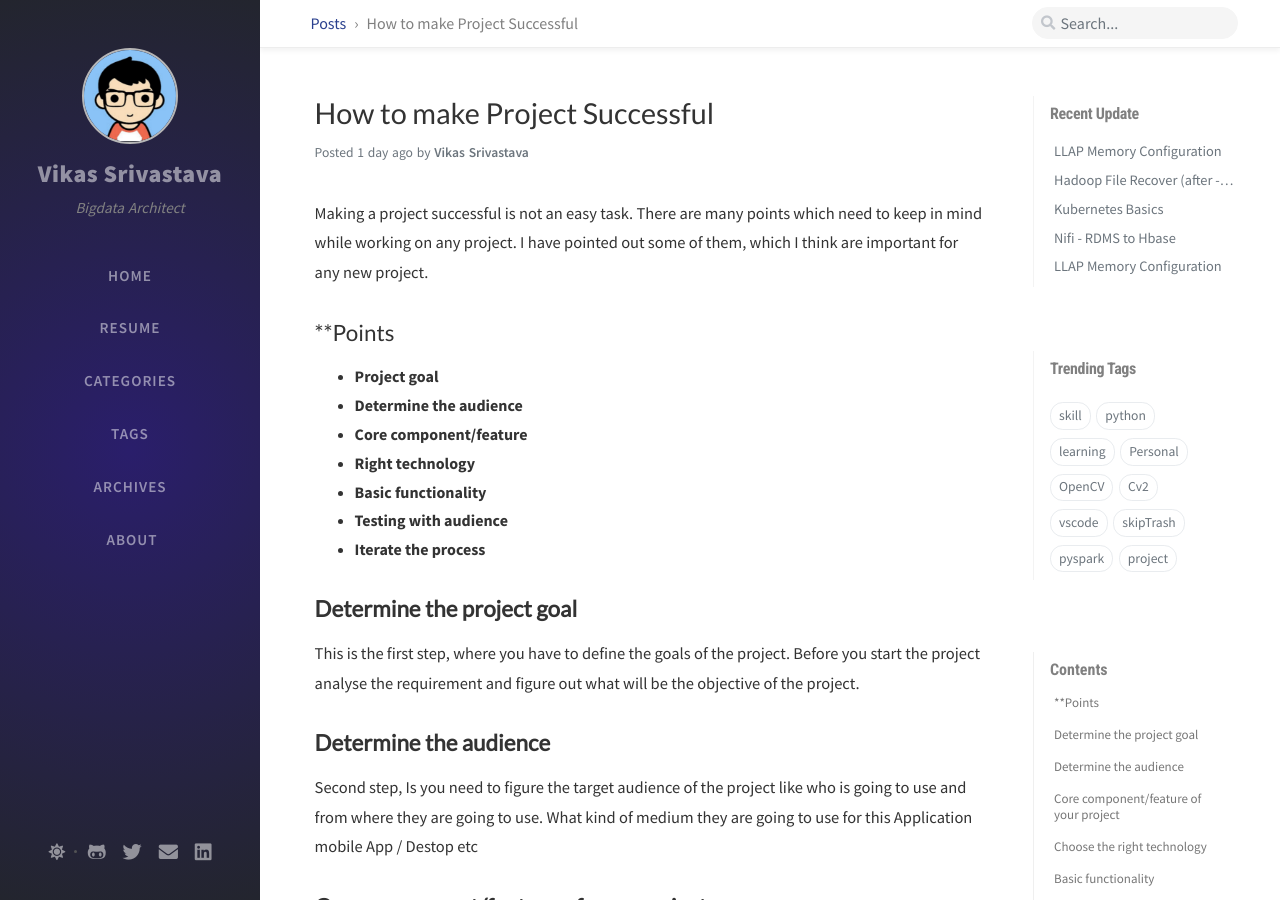
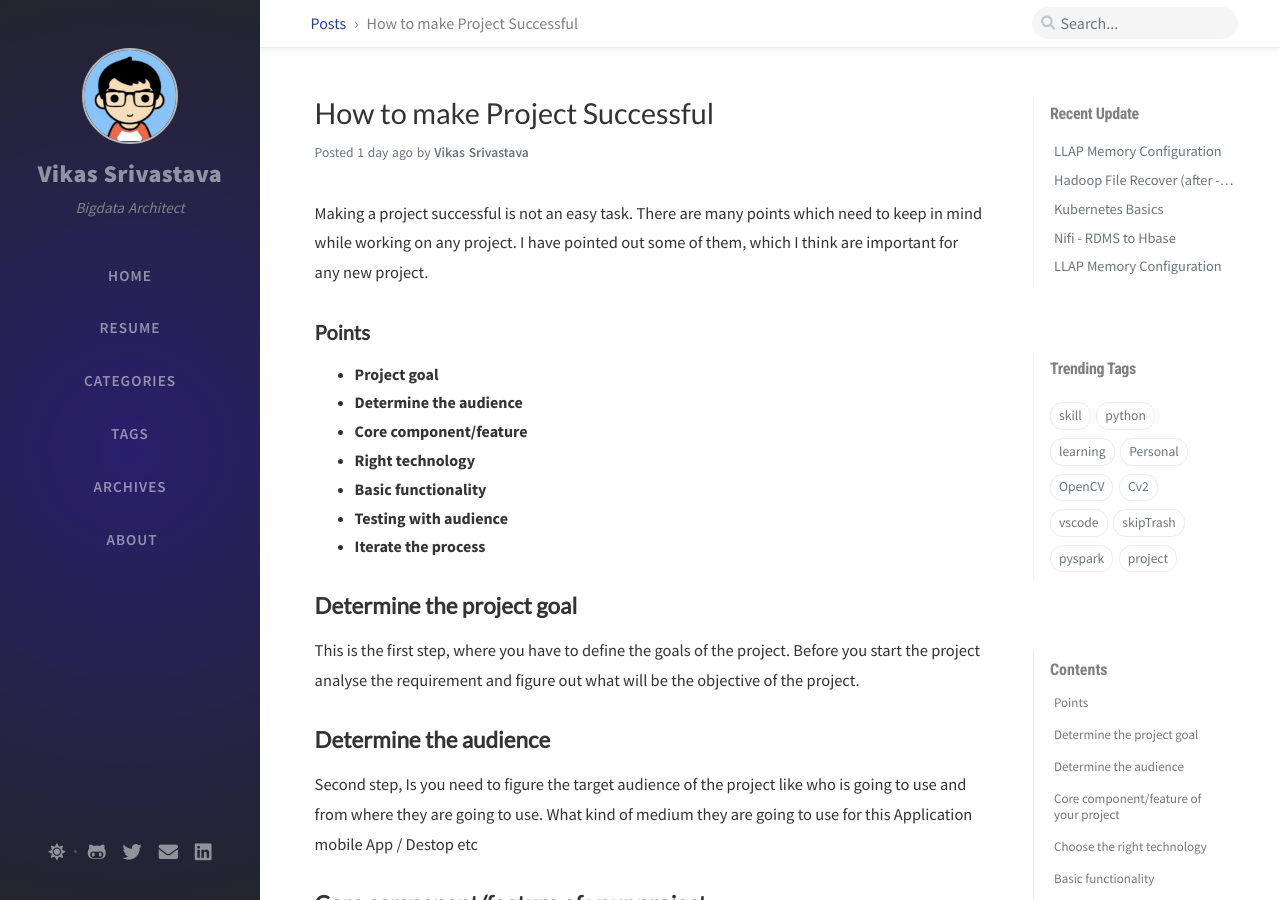
Before and after one commit to vikassri/vikassri.github.io, a Jekyll site: the page built from _posts/2020-08-04-How-to-make-Project-Successfull.md, in a window 1280 px wide and 900 px high. Built offline with Jekyll 4.4.1, drawn with Linux system fonts in a browser that asks for light colours; nearby versions of some CDN libraries; comment, search, counter and statistics services are not loaded.

Commit message:
updated blog

```diff
--- a/_posts/2020-08-04-How-to-make-Project-Successfull.md
+++ b/_posts/2020-08-04-How-to-make-Project-Successfull.md
@@ -10,7 +10,7 @@ summary: Best practises for project
 
 Making a project successful is not an easy task. There are many points which need to keep in mind while working on any project. I have pointed out some of them, which I think are important for any new project.
 
-## **Points
+### **Points**
 
 * **Project goal**
 * **Determine the audience**
```
